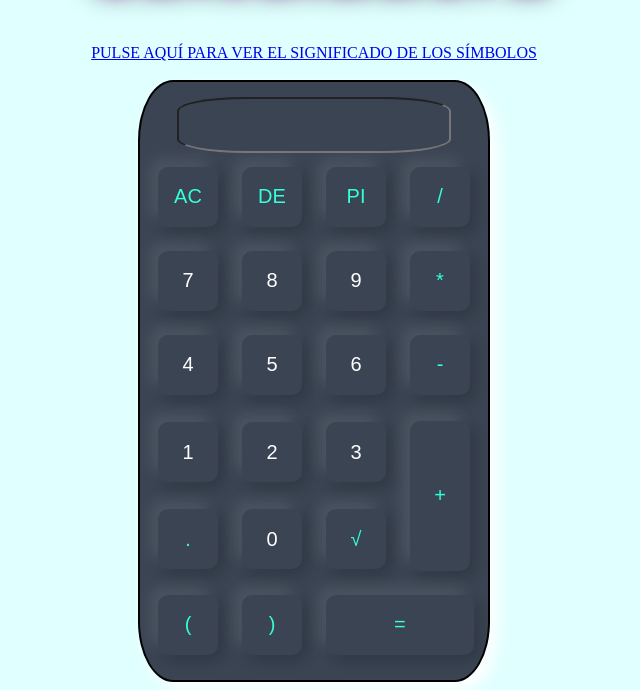
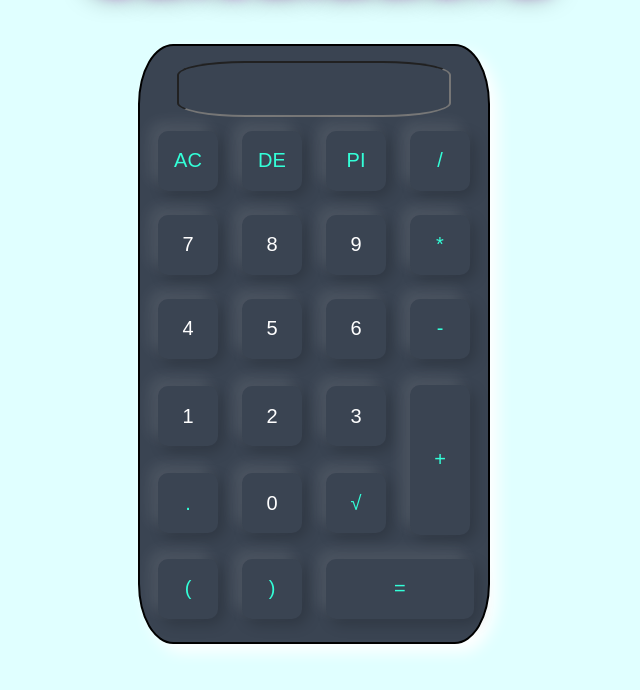
Before and after one commit to nbch0203/Lenguaje-de-marcas, a plain HTML site: page Lenguaje_de_marcas/calculadora/calculadora/index.html in a window 1280 px wide. Shown: the part 132-822 px from the top of the page, without its empty margins (326-966 px from the left). After the commit the page ends 800 px from the top, so only its background shows below. Drawn offline with Linux system fonts and the light colour scheme.

Commit message:
Eliminar enlace a info.html y fila correspondiente de index.html

```diff
--- a/Lenguaje_de_marcas/calculadora/calculadora/index.html
+++ b/Lenguaje_de_marcas/calculadora/calculadora/index.html
@@ -54,11 +54,6 @@
 						<td colspan="2"><input type="button" value="=" onclick="operateAll()" class="btn2col fill operator"></th>
 					</tr>
 				<form>
-					<tr>
-						<center>
-							<a href="info.html">PULSE AQUÍ PARA VER EL SIGNIFICADO DE LOS SÍMBOLOS</a><br><br>
-						</center>
-					</tr>
 			</row>
 		</table>
 	</body>
```
